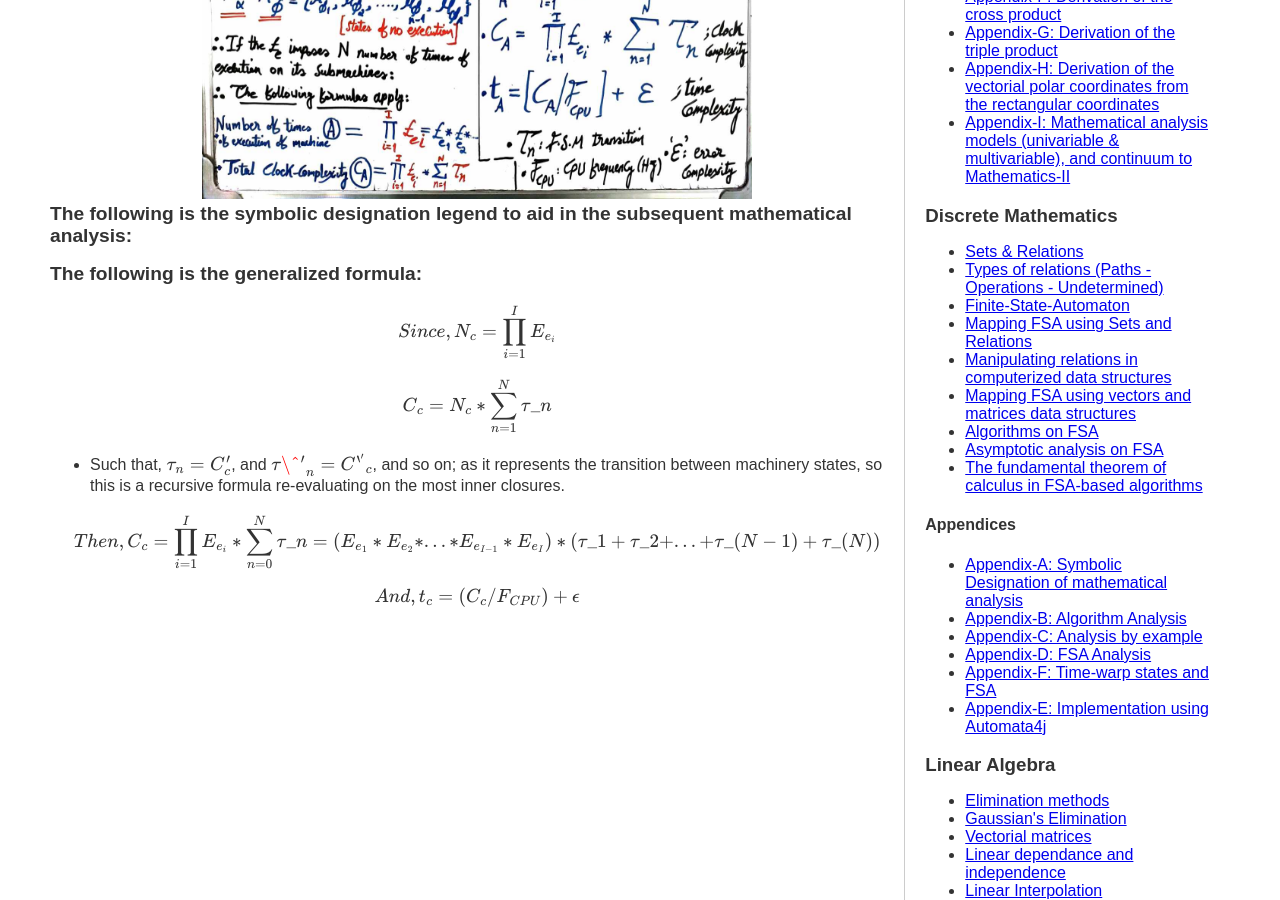
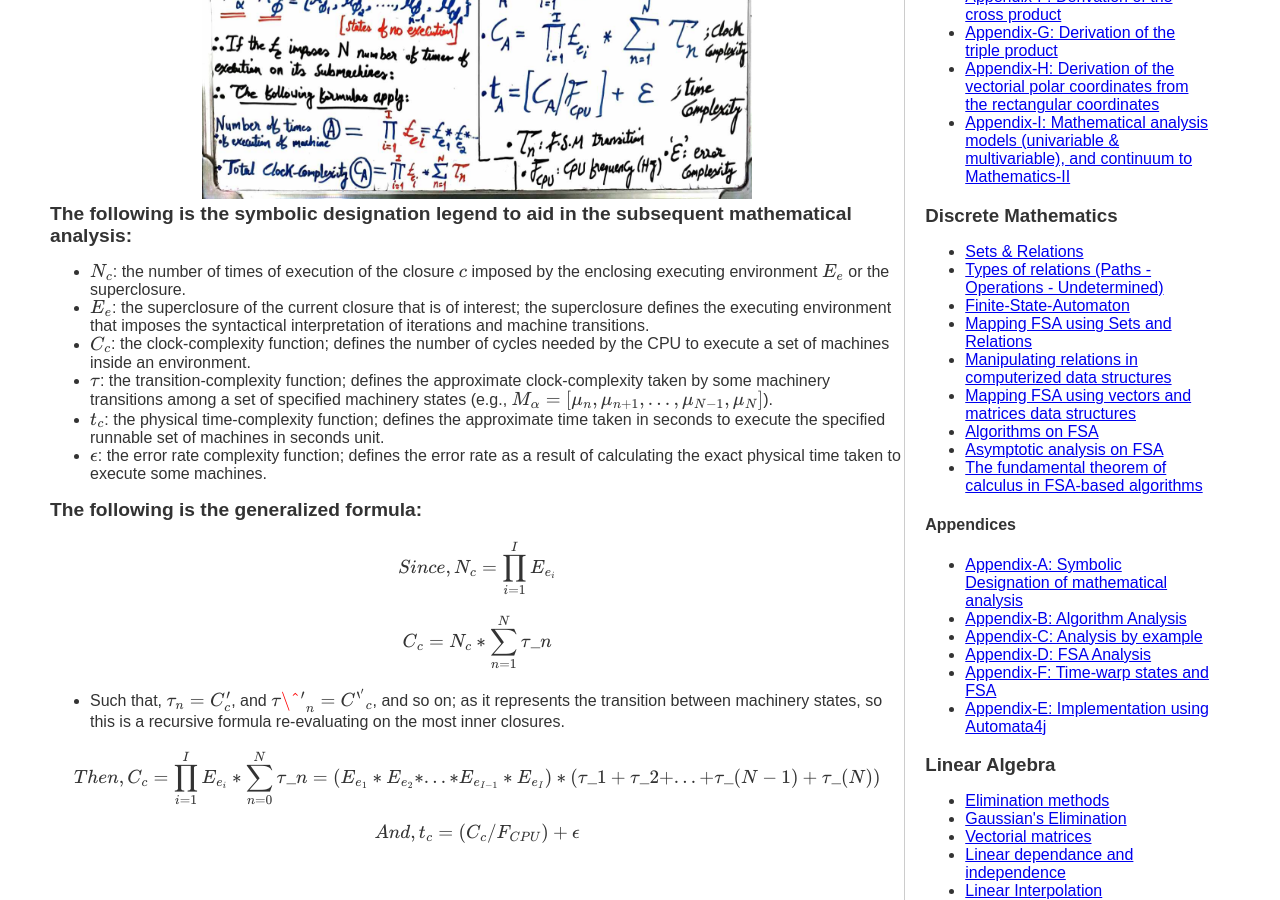
Before and after one commit to Electrostat-Lab/Mathematics-I, a Jekyll site: the page built from discrete-maths/appendix-a.md, in a window 1280 px wide and 900 px high, scrolled down 877 px. Built offline with Jekyll 4.4.1, drawn with Linux system fonts in a browser that asks for light colours; nearby versions of some CDN libraries; our own code applies the rules of GitHub Pages for plain Markdown files.

Commit message:
Update appendix-a.md

```diff
--- a/discrete-maths/appendix-a.md
+++ b/discrete-maths/appendix-a.md
@@ -3,7 +3,12 @@
 <div align=center><img src="https://electrostat-lab.github.io/Mathematics-I/discrete-maths/archive/algorithm-analysis-using-machines.jpg" width=550 height=850/></div>
 
 ## The following is the symbolic designation legend to aid in the subsequent mathematical analysis:
-
+- $N_c$: the number of times of execution of the closure $c$ imposed by the enclosing executing environment $E_e$ or the superclosure.
+- $E_{e}$: the superclosure of the current closure that is of interest; the superclosure defines the executing environment that imposes the syntactical interpretation of iterations and machine transitions.
+- $C_c$: the clock-complexity function; defines the number of cycles needed by the CPU to execute a set of machines inside an environment.
+- ${\tau\}$: the transition-complexity function; defines the approximate clock-complexity taken by some machinery transitions among a set of specified machinery states (e.g., $M_{\alpha} = [\{\mu}_n, \{\mu}\_{n+1}, ..., \{\mu}\_{N-1}, \{\mu}\_{N}]$).
+- $t_c$: the physical time-complexity function; defines the approximate time taken in seconds to execute the specified runnable set of machines in seconds unit.
+- ${\epsilon}$: the error rate complexity function; defines the error rate as a result of calculating the exact physical time taken to execute some machines.
 
 ## The following is the generalized formula:
 
@@ -11,7 +16,7 @@ $$Since, N_c = \prod_{i=1}^I E_{e_i}$$
 
 $$C_c = N_c * \sum_{n=1}^N {\tau}\_n$$
 
-- Such that, ${\tau}\_n = C'_c$, and ${\{\tau}\^\{'}\}\_n = {C^{''}}_c$, and so on; as it represents the transition between machinery states, so this is a recursive formula re-evaluating on the most inner closures.
+- Such that, ${\tau}\_n = C'_c$, and ${\{\tau\}\^\{'}\}\_n = {C^{''}}_c$, and so on; as it represents the transition between machinery states, so this is a recursive formula re-evaluating on the most inner closures.
 
 $$Then, C_c = \prod_{i=1}^I E_{e_i} * \sum_{n=0}^N {\tau}\_n = (E_{e_1} * E_{e_2} * ... * E_{e_{I-1}} * E_{e_{I}}) * ({\tau}\_{1} + {\tau}\_{2}  + ... + {\tau}\_{(N-1)} + {\tau}\_{(N)})$$
 
```
